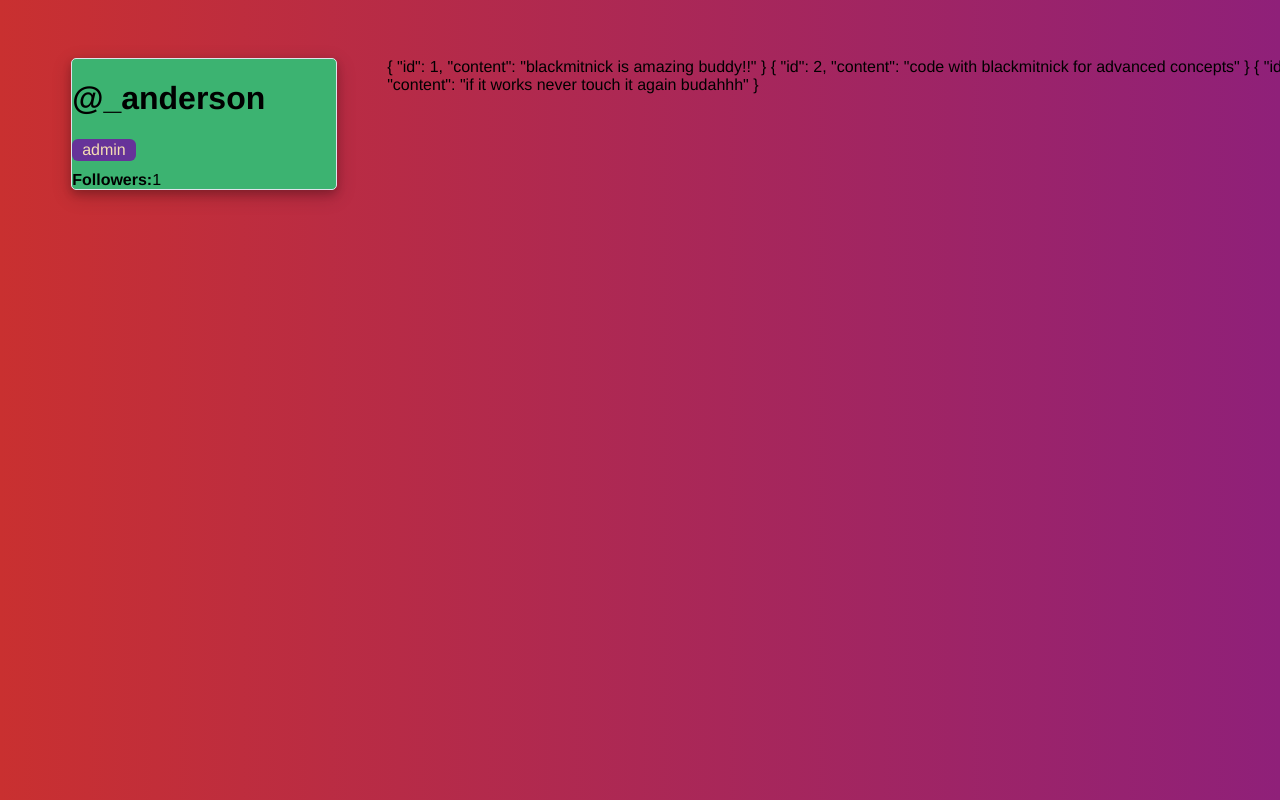
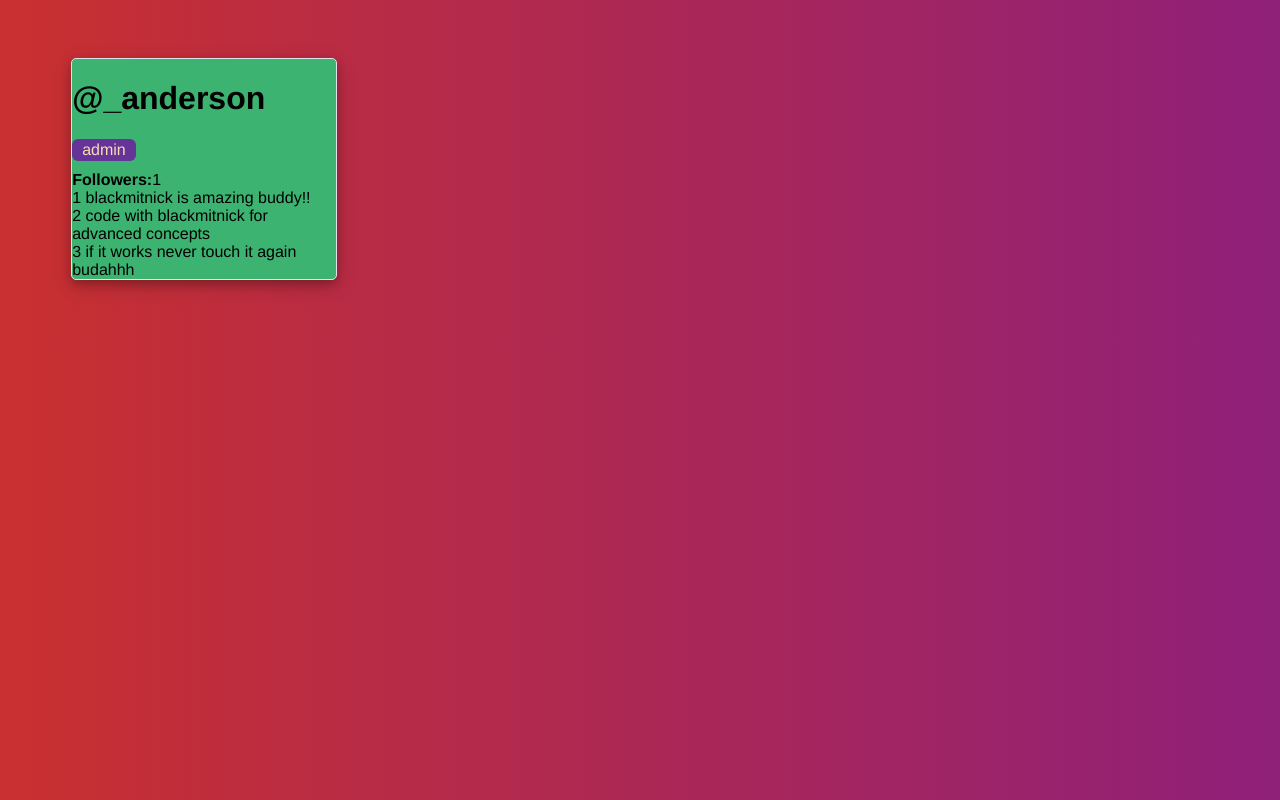
Before and after one commit to andersoncharle/cryptostar, a Vue app: page / in a window 1280 px wide. Shown: the top 800 px of the page. Built offline with nearby package versions, Linux system fonts and the light colour scheme.

Commit message:
user-profile__tweets-wrapper tweets loops with v for and items

```diff
--- a/src/components/userProfile.vue
+++ b/src/components/userProfile.vue
@@ -8,12 +8,14 @@
         <strong>Followers:</strong>
         <span> {{ followers }}</span>
       </div>
-    </div>
-    <div class="user-profile__tweets-wrapper">
-{{user.tweetsLoop[0]}}
-      {{user.tweetsLoop[1]}}
-      {{user.tweetsLoop[2]}}
-      {{user.tweetsLoop[3]}}
+      <div
+        class="user-profile__tweets-wrapper"
+        v-for="items in user.tweetsLoop"
+        :key="items.id"
+      >
+        {{ items.id }}
+        {{ items.content }}
+      </div>
     </div>
   </div>
 </template>
@@ -31,11 +33,11 @@ export default {
         lastName: "chale",
         email: "andersondeveloper@gmail.com",
         isAdmin: false,
-        tweetsLoop:[
-          {id:1,content:'blackmitnick is amazing buddy!!'},
-          {id:2,content:'code with blackmitnick for advanced concepts'},
-          {id:3,content:'if it works never touch it again budahhh'}
-        ]
+        tweetsLoop: [
+          { id: 1, content: "blackmitnick is amazing buddy!!" },
+          { id: 2, content: "code with blackmitnick for advanced concepts" },
+          { id: 3, content: "if it works never touch it again budahhh" },
+        ],
       },
     };
   },
```
